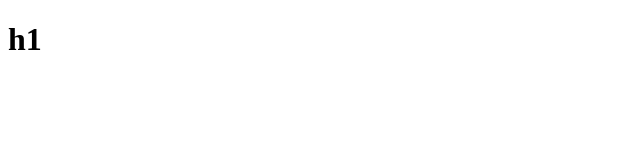
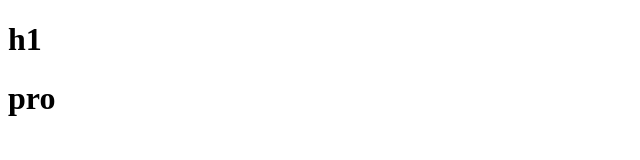
Before and after one commit to Priskilla10/pris-repo, a plain HTML site: page index.html in a window 1280 px wide. Shown: the full height of the page, 0-640 px from the left. Drawn offline with Linux system fonts and the light colour scheme.

Commit message:
Update index.html

```diff
--- a/index.html
+++ b/index.html
@@ -8,5 +8,6 @@
 </head>
 <body>
     <h1>h1</h1>
+    <h1>pro</h1>
 </body>
 </html>
```
